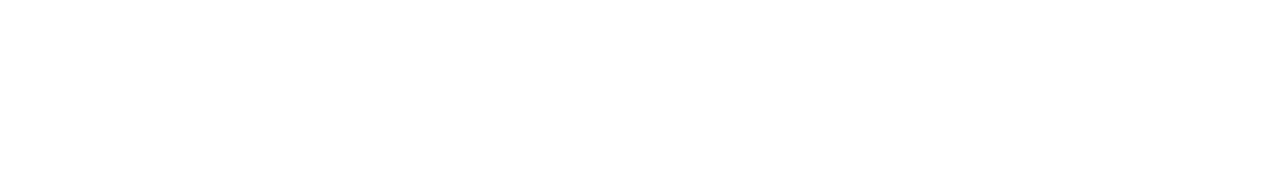
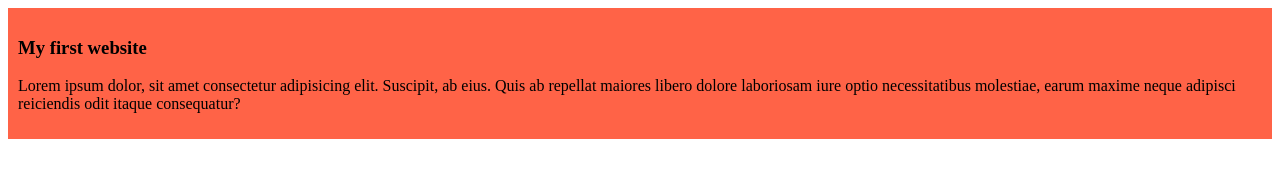
Before and after one commit to mdabarik/my-github-repo, a plain HTML site: page index.html in a window 1280 px wide. Drawn offline with Linux system fonts and the light colour scheme.

Commit message:
added first blog

```diff
--- a/index.html
+++ b/index.html
@@ -4,9 +4,15 @@
     <meta charset="UTF-8">
     <meta http-equiv="X-UA-Compatible" content="IE=edge">
     <meta name="viewport" content="width=device-width, initial-scale=1.0">
+    <link rel="stylesheet" href="./styles/blog.css">
     <title>My GitHub Repo</title>
 </head>
 <body>
-
+    <div>
+        <h3>My first website</h3>
+        <p>
+            Lorem ipsum dolor, sit amet consectetur adipisicing elit. Suscipit, ab eius. Quis ab repellat maiores libero dolore laboriosam iure optio necessitatibus molestiae, earum maxime neque adipisci reiciendis odit itaque consequatur?
+        </p>
+    </div>
 </body>
 </html>
--- /dev/null
+++ b/styles/blog.css
@@ -0,0 +1,4 @@
+div {
+    background-color: tomato;
+    padding: 10px;
+}
```
